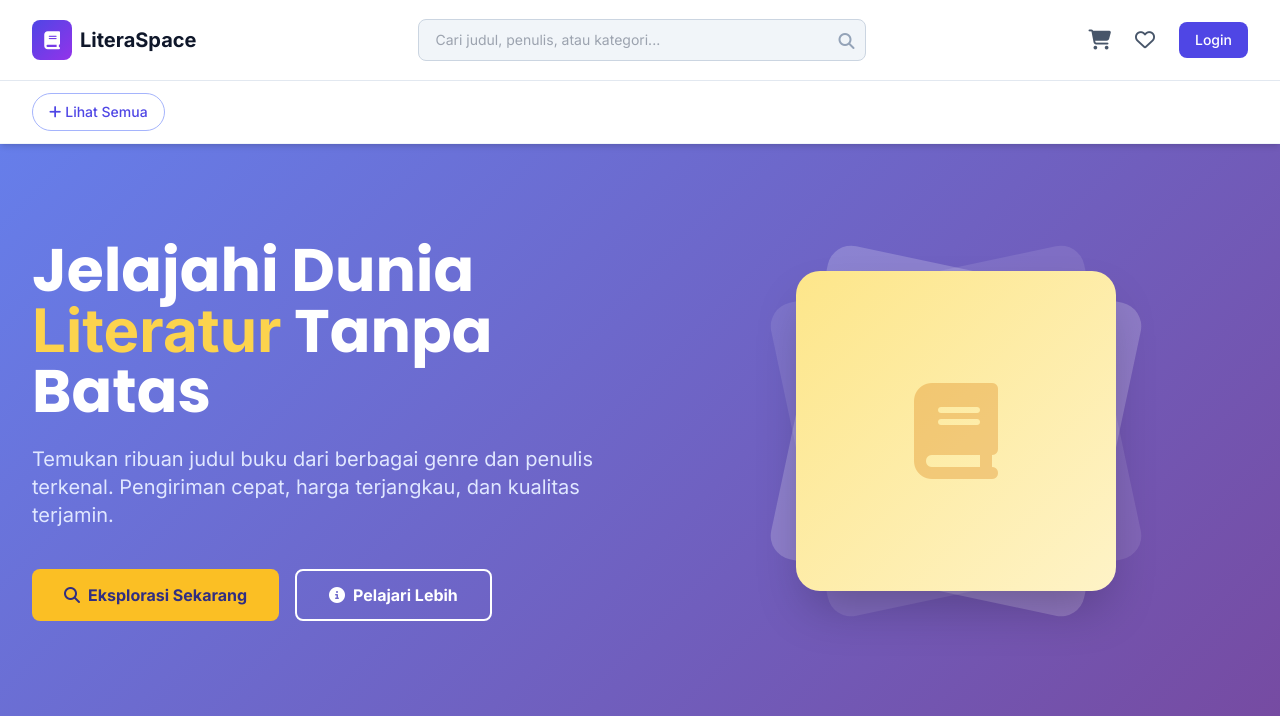
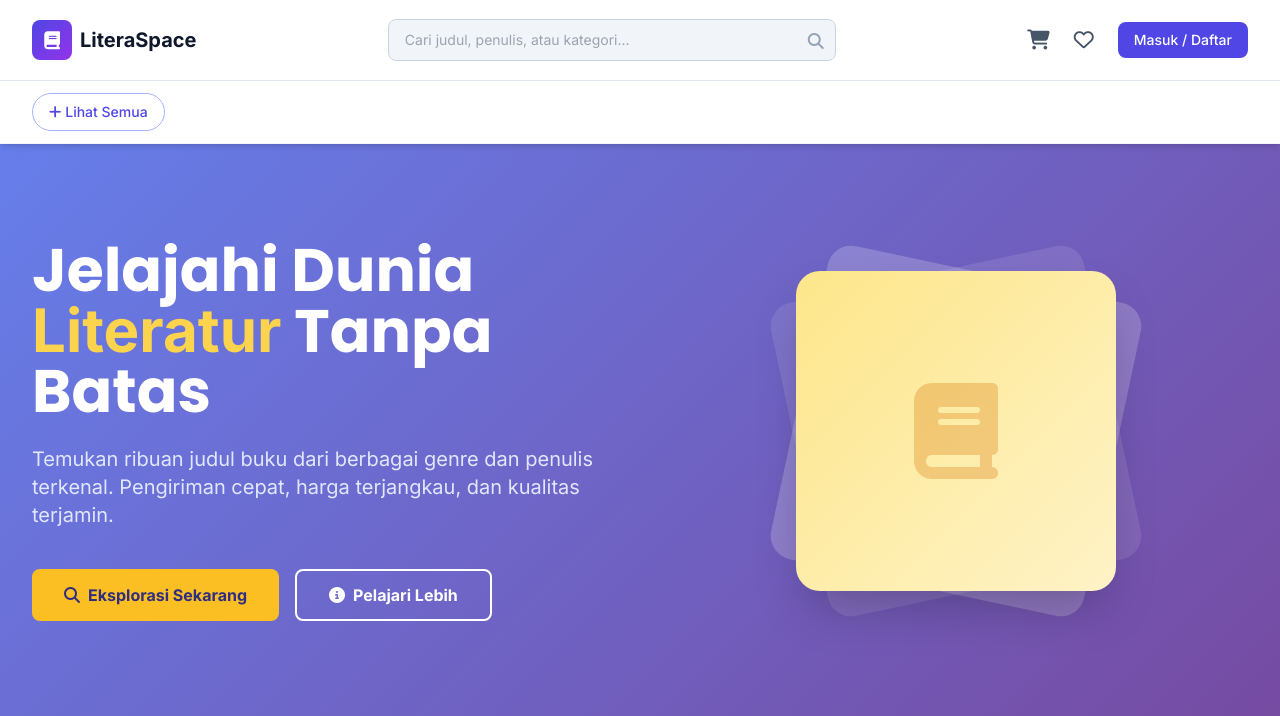
Before and after one commit to anggrianiratu/literaspace, a PHP site: page / in a window 1280 px wide. Shown: the top 716 px of the page. Run offline with PHP 8.4, Linux system fonts and the light colour scheme; data that the repository does not hold is empty; some libraries are stand-ins or nearby versions.

Commit message:
update direct semua, blm fix

```diff
--- a/auth/login.php
+++ b/auth/login.php
@@ -26,7 +26,7 @@ if ($_SERVER['REQUEST_METHOD'] === 'POST') {
 
         if ($user && password_verify($password, $user['password'])) {
             session_regenerate_id(true);
-            $_SESSION['user_id']   = $user['id'];
+            $_SESSION['user_id'] = $user['id'];
             $_SESSION['user_nama'] = $user['nama_depan'] . ' ' . $user['nama_belakang'];
 
             if ($ingat) {
@@ -34,7 +34,7 @@ if ($_SERVER['REQUEST_METHOD'] === 'POST') {
                 setcookie('remember_token', $token, time() + 60 * 60 * 24 * 30, '/', '', false, true);
             }
 
-            header('Location: ../pages/dashboard.php');
+            header('Location: ../index.php');
             exit;
         } else {
             $error = 'Email atau password salah. Silakan coba lagi.';
--- a/config/session.php
+++ b/config/session.php
@@ -14,7 +14,7 @@ if (session_status() === PHP_SESSION_NONE) {
 // Helper: cek apakah user sudah login
 // -------------------------------------------------------
 function isLoggedIn(): bool {
-    return isset($_SESSION['user_id']);
+    return isset($_SESSION['id']);
 }
 
 // -------------------------------------------------------
--- a/index.php
+++ b/index.php
@@ -9,7 +9,7 @@ require_once __DIR__ . '/config/db.php';
 
 // Initialize variables
 $pdo = getDB();
-$user_id = $_SESSION['id'] ?? null;
+$user_id = $_SESSION['user_id'] ?? null;
 $cart_count = 0;
 $wishlist_count = 0;
 $categories = [];
@@ -208,8 +208,8 @@ function truncateText($text, $limit = 50) {
                                 </div>
                             </div>
                         <?php else: ?>
-                            <a href="/auth/login.php" class="px-4 py-2 bg-indigo-600 text-white text-sm font-medium rounded-lg hover:bg-indigo-700 transition">
-                                Login
+                            <a href="/literaspace/auth/login.php" class="px-4 py-2 bg-indigo-600 text-white text-sm font-medium rounded-lg hover:bg-indigo-700 transition">
+                                Masuk / Daftar
                             </a>
                         <?php endif; ?>
                     </div>
@@ -588,8 +588,8 @@ function truncateText($text, $limit = 50) {
         // Add to Cart Function
         function addToCart(bookId) {
             if (!<?php echo json_encode($user_id ? true : false); ?>) {
-                alert('Silakan login terlebih dahulu untuk menambahkan ke keranjang.');
-                window.location.href = '/auth/login.php';
+                alert('Silakan masuk terlebih dahulu untuk menambahkan ke keranjang.');
+                window.location.href = '/literaspace/auth/login.php';
                 return;
             }
 
@@ -624,7 +624,7 @@ function truncateText($text, $limit = 50) {
         function addToWishlist(bookId) {
             if (!<?php echo json_encode($user_id ? true : false); ?>) {
                 alert('Silakan login terlebih dahulu untuk menambahkan ke wishlist.');
-                window.location.href = '/auth/login.php';
+                window.location.href = '/literaspace/auth/login.php';
                 return;
             }
 
--- a/pages/kategori.php
+++ b/pages/kategori.php
@@ -225,7 +225,7 @@ function buildUrl($overrides = []) {
                         </div>
                     <?php else: ?>
                         <a href="/auth/login.php" class="px-4 py-2 bg-indigo-600 text-white text-sm font-medium rounded-lg hover:bg-indigo-700 transition">
-                            Login
+                            Masuk / Daftar
                         </a>
                     <?php endif; ?>
                 </div>
```
